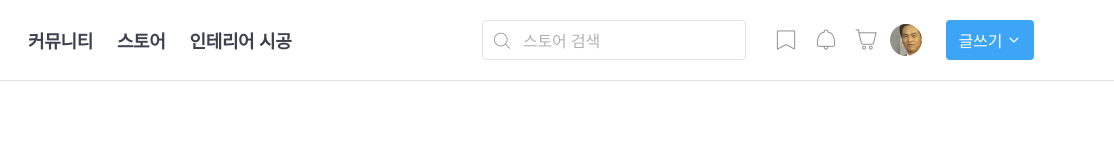
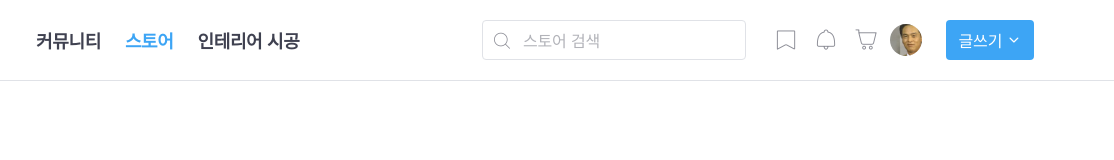
Before and after one commit to ziynii/study__tomorrow-house, a website: page index.html in a window 1280 px wide. Shown: the full height of the page, 166-1280 px from the left. Drawn offline with nearby package versions, Linux system fonts and the light colour scheme; files that its build step writes are made by us from their sources; files whose address does not match are found by name.

Commit message:
🚧 Add is-active style for gnb-nav-item link

```diff
--- a/index.html
+++ b/index.html
@@ -57,7 +57,7 @@
                   <h2 class="visually-hidden">메뉴</h2>
                   <ul class="gnb-nav-list">
                     <li class="gnb-nav-item"><a href="/">커뮤니티</a></li>
-                    <li class="gnb-nav-item"><a href="/">스토어</a></li>
+                    <li class="gnb-nav-item is-active"><a href="/">스토어</a></li>
                     <li class="gnb-nav-item"><a href="/">인테리어 시공 </a></li>
                   </ul>
                 </nav>
--- a/styles/components/_gnb-nav.scss
+++ b/styles/components/_gnb-nav.scss
@@ -1,10 +1,19 @@
 .gnb-nav {
+  $padding: 8px;
+
   &-list {
     @include flexbox(start);
   }
 
   &-item {
-    margin-right: 24px;
+    margin-right: 24px - ($padding * 2);
+
+    &.is-active,
+    &:hover {
+      a {
+        color: $blue;
+      }
+    }
 
     &:last-child {
       margin-right: 0;
@@ -12,6 +21,8 @@
 
     a {
       @include text-style(18, $primary);
+      display: block;
+      padding: $padding;
       font-weight: 700;
     }
   }
```
